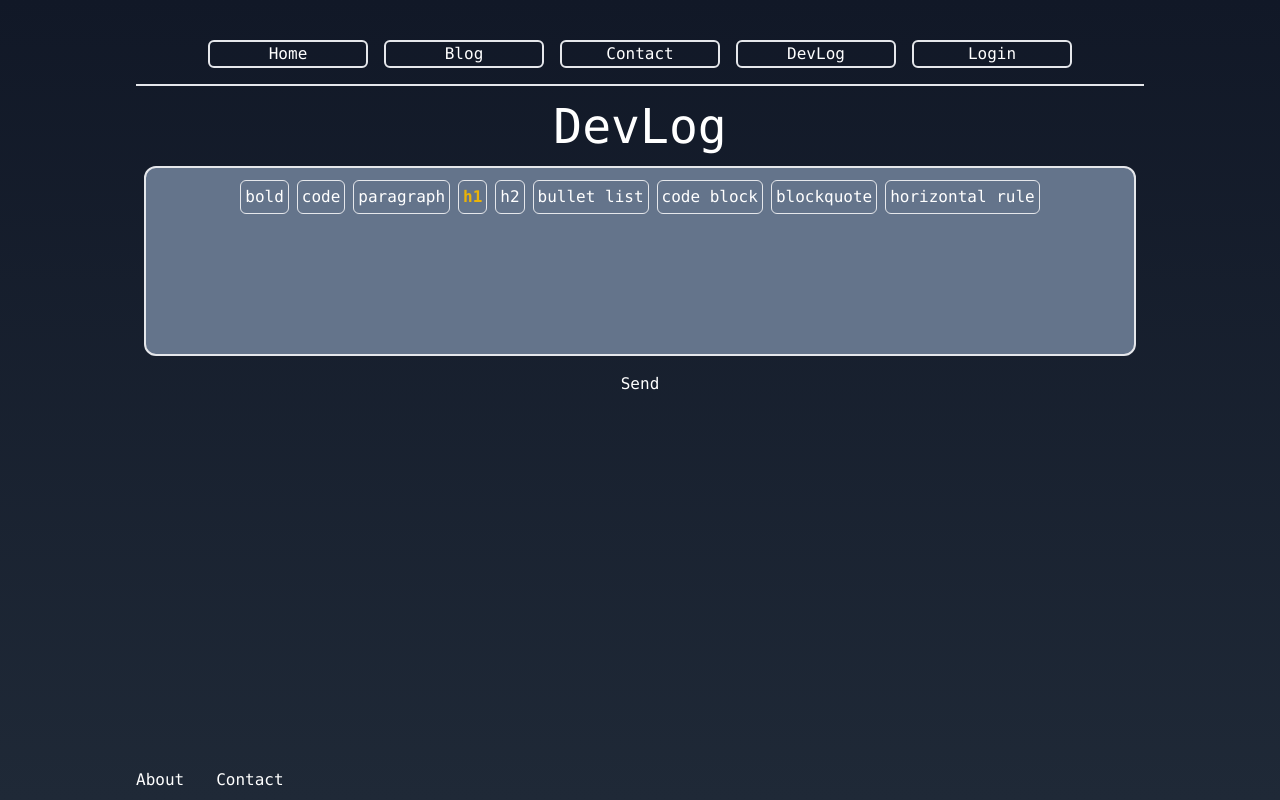
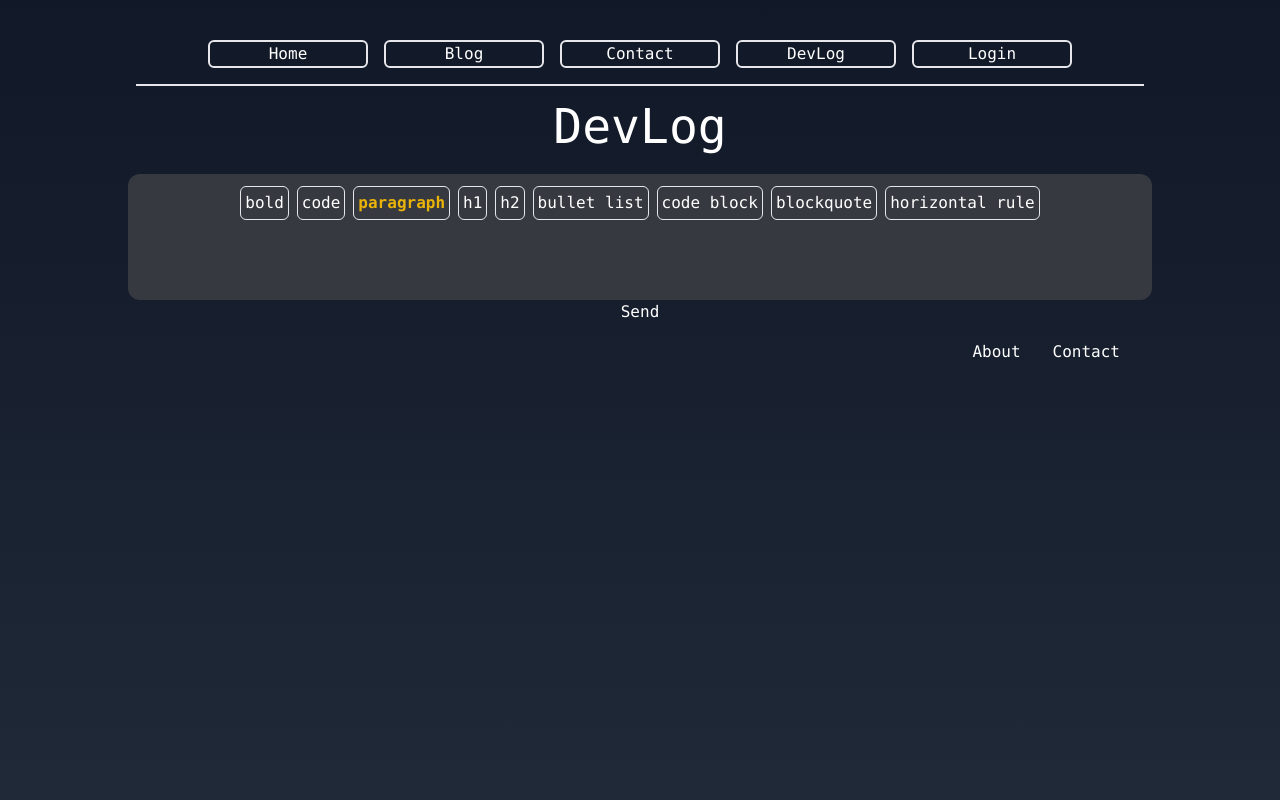
Before and after one commit to OilStein/tech-death-website, a Next.js app: page /devlog in a window 1280 px wide. Built offline with nearby package versions, Linux system fonts and the light colour scheme; no server answers.

Commit message:
Editor works well enough. Next adding first post component

```diff
--- a/components/DevLog/DevForm.tsx
+++ b/components/DevLog/DevForm.tsx
@@ -7,6 +7,7 @@ const DevForm = () => {
   const handleSubmit = async (event: any) => {
     event.preventDefault()
     console.log(text)
+
   }
 
   return (
--- a/components/DevLog/DevLog.tsx
+++ b/components/DevLog/DevLog.tsx
@@ -1,12 +1,19 @@
 import { useState } from "react"
 import DevForm from "./DevForm"
+import DevPost from "./DevPost"
 
 const DevLog = () => {
-  const [form, showFrom] = useState(true)
+  const [form, showForm] = useState(true)
+
   return (
     <div>
-      <h1 className="text-5xl pt-2">DevLog</h1>
-      {form ? <DevForm/> : <></> }
+      <button onClick={() => form ? showForm(false) : showForm(true)} >
+        <h1 className="text-5xl pt-2 hover:text-yellow-600">DevLog</h1>
+      </button>
+      <div>
+        {form ? <DevForm/> : <></> }
+        <DevPost/>
+      </div>
     </div>
   )
 }
--- /dev/null
+++ b/components/DevLog/DevPost.tsx
@@ -0,0 +1,9 @@
+const DevPost = () => {
+  return (
+    <div>
+
+    </div>
+  )
+}
+
+export default DevPost
--- a/components/Footer.tsx
+++ b/components/Footer.tsx
@@ -3,7 +3,7 @@ import Link from "next/link"
 
 const Footer: NextComponentType = () => {
   return (
-    <footer className="mt-2 p-2 mr-6 bottom-0 absolute">
+    <footer className="mt-2 p-2 mr-6 bottom-0">
       <div className="flex justify-end space-x-4">
         <div className="mr-4">
           <Link href="/about"><a className="hover:underline hover:text-yellow-500">About</a></Link>
--- a/components/Layout.tsx
+++ b/components/Layout.tsx
@@ -4,7 +4,7 @@ import Footer from "./Footer"
 
 const Layout: NextComponentType = ({children}) => {
   return (
-    <div className=" text-white font-mono bg-gradient-to-b from-gray-900 to-gray-800 h-screen">
+    <div className=" text-white font-mono bg-gradient-to-b from-gray-900 to-gray-800 h-screen w-screen">
       <div className="container mx-auto text-center max-w-5xl pt-6">
         <Nav/>
           <main>{children}</main>
--- a/components/TipTap/MenuBar.tsx
+++ b/components/TipTap/MenuBar.tsx
@@ -4,7 +4,7 @@ const MenuBar = ({editor}: any) => {
   }
 
   return (
-    <div className="flex flex-wrap justify-center">
+    <div className="flex flex-wrap justify-center py-2 mt-6">
       <button
         onClick={() => editor.chain().focus().toggleBold().run()}
         className={editor.isActive('bold') ? 'font-semibold text-yellow-500 border rounded-md p-1 m-1' : 'border rounded-md p-1 m-1'}
--- a/components/TipTap/TipTap.tsx
+++ b/components/TipTap/TipTap.tsx
@@ -1,48 +1,24 @@
 import { useEditor, EditorContent } from '@tiptap/react'
+import StarterKit from '@tiptap/starter-kit'
 import MenuBar from './MenuBar'
-import Document from '@tiptap/extension-document'
-import PlaceHolder from '@tiptap/extension-placeholder'
-import StarterKit from '@tiptap/starter-kit'
 
-const Tiptap = ({state}: any) => {
-  const CustomDocument = Document.extend({
-    content: 'heading block'
-  })
-
+const TipTap = ({state}: any) => {
   const editor = useEditor({
     extensions: [
-      CustomDocument,
-      StarterKit.configure({
-        document: false,
-      }),
-      PlaceHolder.configure({
-        placeholder: ({node}) => {
-          if (node.type.name === 'heading') {
-            return 'Set Title'
-          }
-          return 'What you learned today?'
-        }
-      }),
+      StarterKit,
     ],
-    editorProps: {
-      attributes: {
-        class: ''
-      }
-    },
-    content: '',
+    content: ``,
     onUpdate: ({editor}) => {
       state(editor.getJSON())
     }
   })
 
-
   return (
-    <div className='border-2 rounded-xl bg-slate-500 pt-2 m-4 min-h-15'>
-      <MenuBar editor={editor} className=''/>
-      <EditorContent editor={editor} className='text-left p-2 prose overflow-auto mx-auto'/>
+    <div className='bg-[#363a40] rounded-xl'>
+      <MenuBar editor={editor}/>
+      <EditorContent editor={editor} className="prose prose-invert mx-auto text-left overflow-auto" />
     </div>
   )
 }
 
-
-export default Tiptap;
+export default TipTap
```
